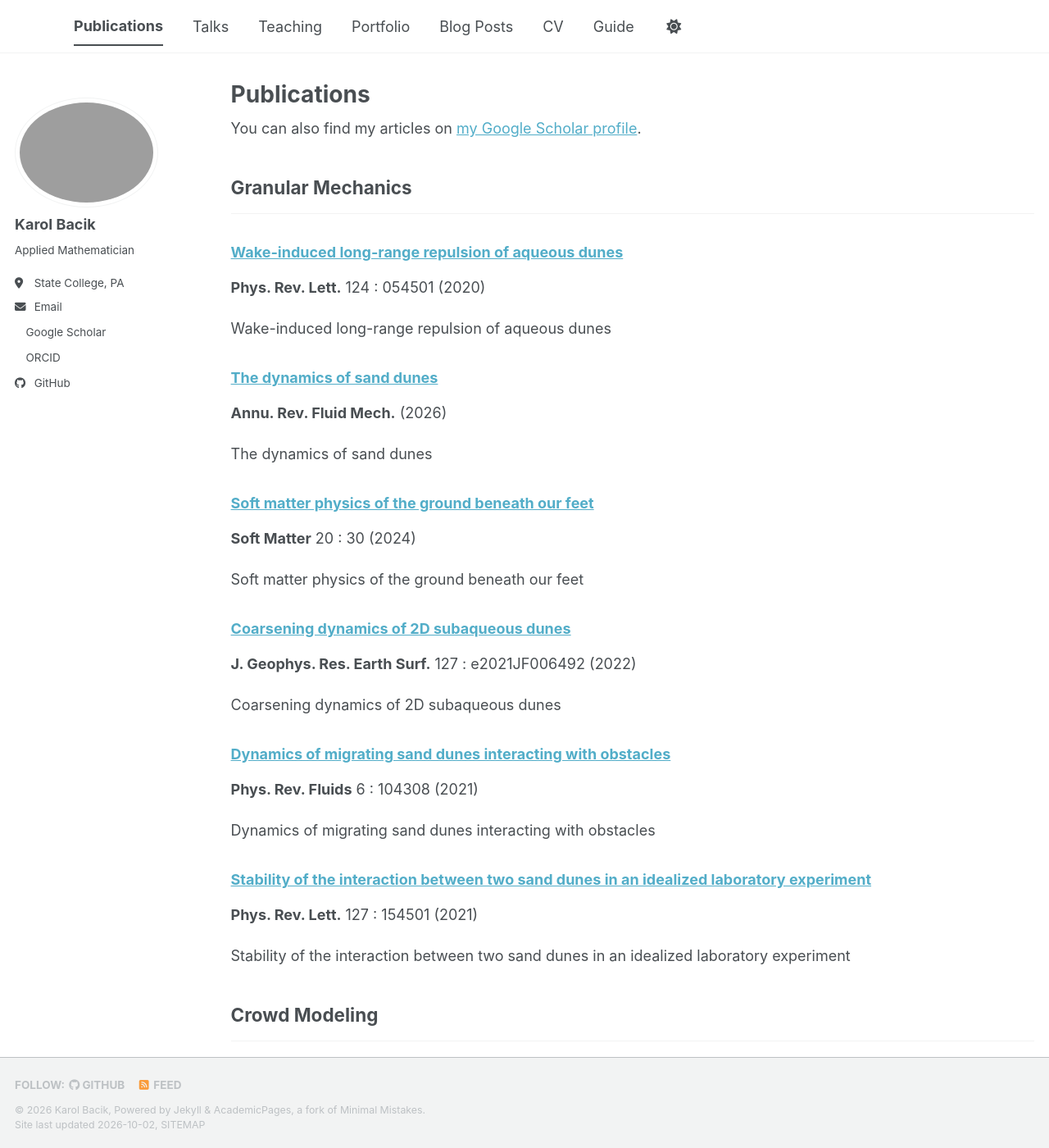
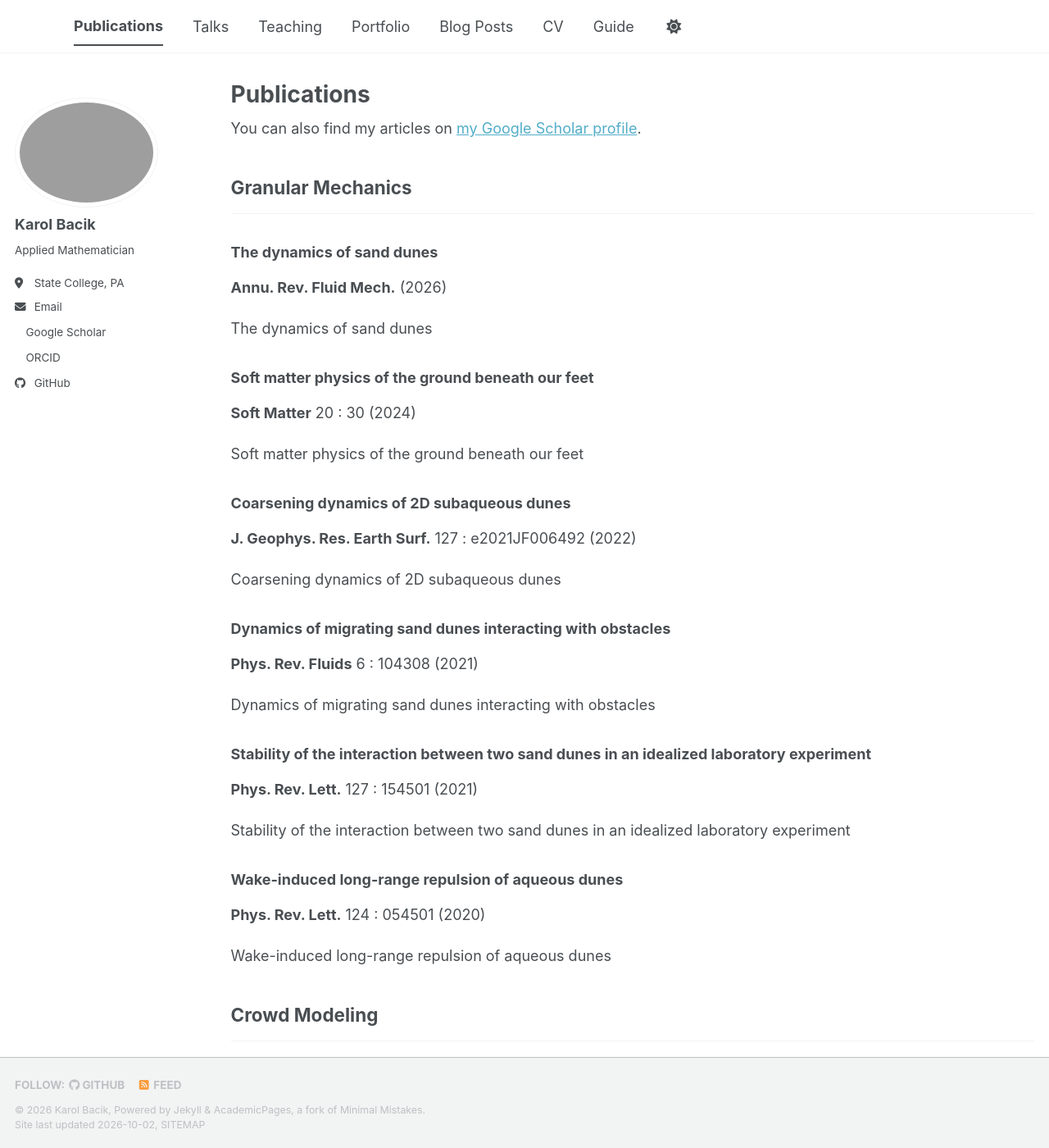
Before and after one commit to kbacikpsu/kbacikpsu.github.io, a Jekyll site: the page built from _pages/publications.html, in a window 1280 px wide and 1400 px high. Shown: the whole window at 82% size. Built offline with Jekyll 4.4.1, drawn with Linux system fonts in a browser that asks for light colours; a style sheet for code colours, icons or effects is not loaded.

Commit message:
Sort publications by date and simplify listing
Refactor publication listing to sort by date and remove unnecessary category check.

```diff
--- a/_pages/publications.html
+++ b/_pages/publications.html
@@ -20,11 +20,8 @@ author_profile: true
   <hr />
 
   <div class="publication-list">
-    {% for post in site.publications reversed %}
-      {% if post.category != cat_key %}
-        {% continue %}
-      {% endif %}
-
+    {% assign sorted_pubs = site.publications | where: "category", cat_key | sort: "date" | reverse %}
+    {% for post in sorted_pubs %}
       <div class="publication-item">
         {% if post.image %}
           <div class="publication-image">
@@ -33,7 +30,7 @@ author_profile: true
         {% endif %}
 
         <div class="publication-content">
-          <h3><a href="{{ post.url }}">{{ post.title }}</a></h3>
+          <h3>{{ post.title }}</h3>
           <p class="publication-meta">
             <strong>{{ post.venue }}</strong>
             {% if post.volume %} {{ post.volume }}{% endif %}
```
